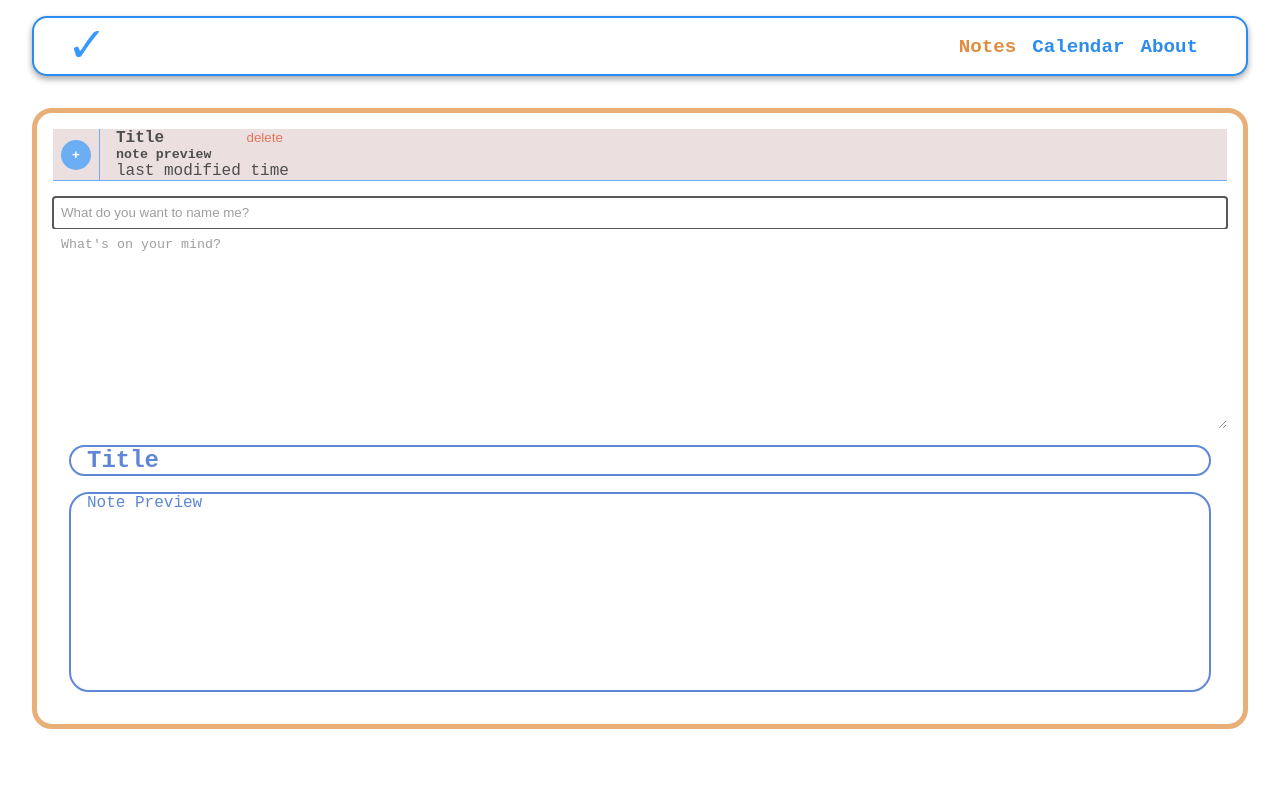
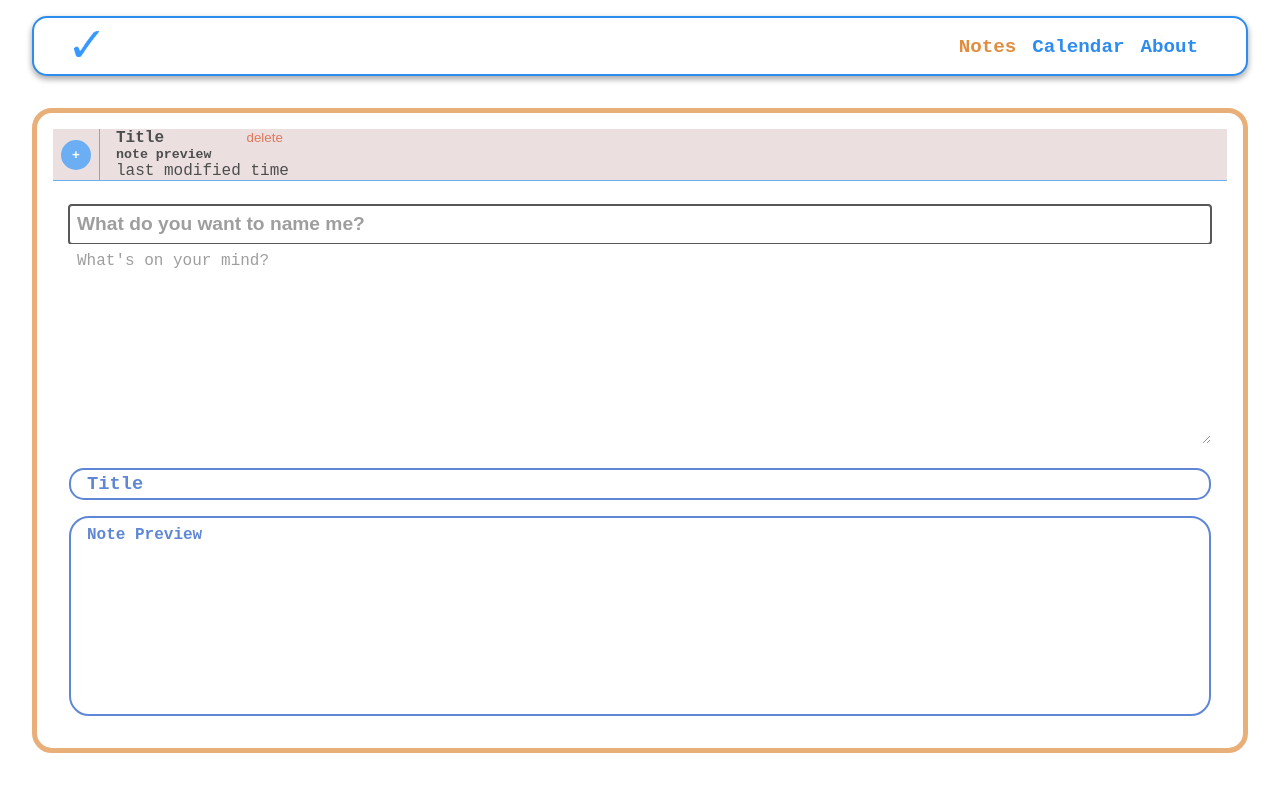
Before and after one commit to chelsiatong/Check-It, a React (Create React App) app: page /notes in a window 1280 px wide. Shown: the top 792 px of the page. Built offline with nearby package versions, Linux system fonts and the light colour scheme.

Commit message:
styling notes

```diff
--- a/src/components/mainnotes/mainnotes.js
+++ b/src/components/mainnotes/mainnotes.js
@@ -5,11 +5,11 @@ function MainNotes() {
     return (
         <section className="main-notes">
             <div className="main-notes--edit" >
-                <input className="main-notes--title" type="text" id="title" placeholder="What do you want to name me?" autoFocus />
-                <textarea className="main-notes--body" id="body" placeholder="What's on your mind?" />
+                <input className="main-notes--edit__title" type="text" id="title" placeholder="What do you want to name me?" autoFocus />
+                <textarea className="main-notes--edit__body" id="body" placeholder="What's on your mind?" />
             </div>
             <div className="main-notes__preview" >
-                <h2 className="main-notes__preview--title" >Title</h2>
+                <h3 className="main-notes__preview--title" >Title</h3>
                 <div className="main-notes__preview--body" >Note Preview</div>
             </div>
 
--- a/src/components/mainnotes/mainnotes.scss
+++ b/src/components/mainnotes/mainnotes.scss
@@ -12,16 +12,23 @@ input, textarea {
     &--edit {
         display: flex;
         flex-direction: column;
-    }
+        padding: 0.5rem 1rem;
 
-    &--title {
-        padding: 0.5rem;
-        border-bottom:  1px solid variables.$Main-Blue;
-    }
+        &__title {
+            padding: 0.5rem;
+            border-bottom:  1px solid variables.$Main-Blue;
+            font-weight: 600;
+            font-size: 1.2rem;
+            color: variables.$Dark-Blue;
 
-    &--body {
-        height: 200px;
-        padding: 0.5rem;
+        }
+
+        &__body {
+            height: 200px;
+            padding: 0.5rem;
+            font-size: 1rem;
+            color: variables.$Dark-Blue;
+        }
     }
 
     &__preview {
@@ -33,19 +40,21 @@ input, textarea {
 
         &--title {
             margin: 0;
-            border-radius: 20px;
+            border-radius: 15px;
             color: variables.$Dark-Blue;
             width: 100%;
-            padding-left: 1rem;
+            padding: 0.2rem 1rem;
             border: 2px solid variables.$Dark-Blue;
         }
 
         &--body {
+            font-size: 1rem;
+            font-weight: 600;
             border-radius: 20px;
             color: variables.$Dark-Blue;
             width: 100%;
             height: 200px;
-            padding-left: 1rem;
+            padding: 0.5rem 1rem;
             margin-top: 1rem;
             border: 2px solid variables.$Dark-Blue;
         }
```
